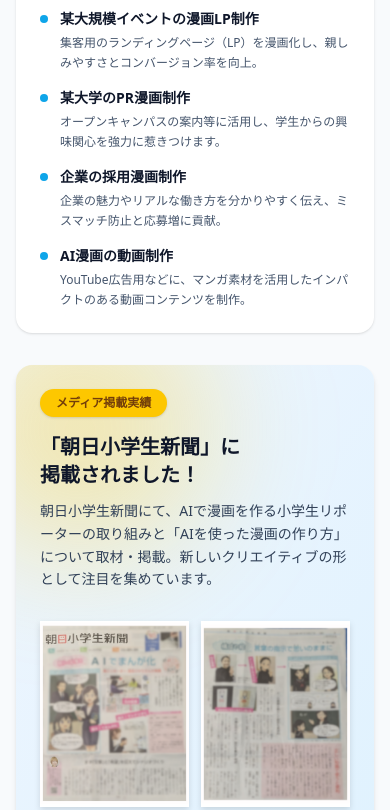
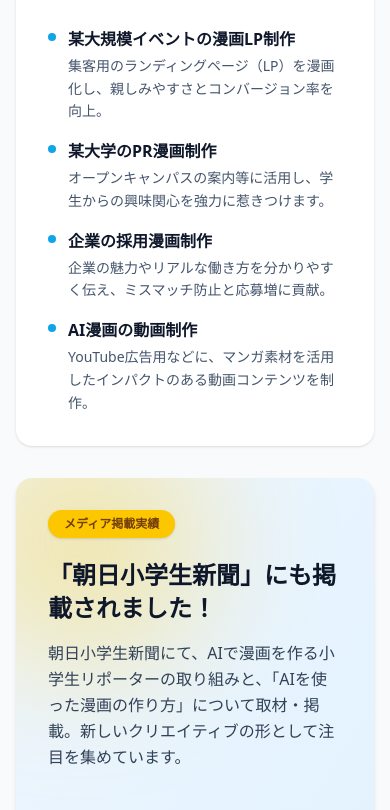
Before and after one commit to yohida-yoshi/aims-website, a Next.js app: page / in a window 390 px wide. Shown: the part 3914-4724 px from the top of the page. Built offline with nearby package versions, Linux system fonts and the light colour scheme.

Commit message:
企業・メディアセクションを元のレイアウトに戻す

```diff
--- a/src/components/Works.tsx
+++ b/src/components/Works.tsx
@@ -51,50 +51,63 @@
 
                 {/* 2. 企業・法人実績 & メディア掲載 */}
                 <div className="grid grid-cols-1 md:grid-cols-2 gap-8 mb-20">
-                    {/* 法人案件 */}
-                    <div className="p-6 md:p-8 rounded-2xl bg-white dark:bg-slate-950 shadow-sm">
-                        <h3 className="text-lg md:text-xl font-bold mb-4 text-primary-600">
-                            企業・教育・イベント向け<br className="sm:hidden" />マンガ・動画制作
-                        </h3>
-                        <p className="text-sm md:text-base text-slate-600 dark:text-slate-400 mb-6 leading-relaxed">
+
+                    {/* 法人案件まとめ */}
+                    <div className="p-8 rounded-2xl bg-white dark:bg-slate-950 shadow-sm">
+                        <h3 className="text-xl font-bold mb-4 text-primary-600">企業・教育・イベント向けマンガ・動画制作</h3>
+                        <p className="text-slate-600 dark:text-slate-400 mb-6 leading-relaxed">
                             企業の採用、イベント集客、大学のPRなど、多岐にわたるビジネス課題を「マンガの力」で解決しています。
                         </p>
                         <ul className="space-y-4">
-                            {[
-                                { title: "某大規模イベントの漫画LP制作", desc: "集客用のランディングページ（LP）を漫画化し、親しみやすさとコンバージョン率を向上。" },
-                                { title: "某大学のPR漫画制作", desc: "オープンキャンパスの案内等に活用し、学生からの興味関心を強力に惹きつけます。" },
-                                { title: "企業の採用漫画制作", desc: "企業の魅力やリアルな働き方を分かりやすく伝え、ミスマッチ防止と応募増に貢献。" },
-                                { title: "AI漫画の動画制作", desc: "YouTube広告用などに、マンガ素材を活用したインパクトのある動画コンテンツを制作。" },
-                            ].map((item, i) => (
-                                <li key={i} className="flex items-start gap-3">
-                                    <div className="mt-1.5 w-2 h-2 rounded-full bg-primary-500 shrink-0" />
-                                    <div>
-                                        <span className="text-foreground font-bold block mb-1 text-sm md:text-base">{item.title}</span>
-                                        <span className="text-xs md:text-sm text-slate-600 dark:text-slate-400 leading-relaxed block">{item.desc}</span>
-                                    </div>
-                                </li>
-                            ))}
+                            <li className="flex items-start gap-3">
+                                <div className="mt-1.5 w-2 h-2 rounded-full bg-primary-500 shrink-0" />
+                                <div>
+                                    <span className="text-foreground font-bold block mb-1">某大規模イベントの漫画LP制作</span>
+                                    <span className="text-sm text-slate-600 dark:text-slate-400 leading-relaxed block">集客用のランディングページ（LP）を漫画化し、親しみやすさとコンバージョン率を向上。</span>
+                                </div>
+                            </li>
+                            <li className="flex items-start gap-3">
+                                <div className="mt-1.5 w-2 h-2 rounded-full bg-primary-500 shrink-0" />
+                                <div>
+                                    <span className="text-foreground font-bold block mb-1">某大学のPR漫画制作</span>
+                                    <span className="text-sm text-slate-600 dark:text-slate-400 leading-relaxed block">オープンキャンパスの案内等に活用し、学生からの興味関心を強力に惹きつけます。</span>
+                                </div>
+                            </li>
+                            <li className="flex items-start gap-3">
+                                <div className="mt-1.5 w-2 h-2 rounded-full bg-primary-500 shrink-0" />
+                                <div>
+                                    <span className="text-foreground font-bold block mb-1">企業の採用漫画制作</span>
+                                    <span className="text-sm text-slate-600 dark:text-slate-400 leading-relaxed block">企業の魅力やリアルな働き方を分かりやすく伝え、ミスマッチ防止と応募増に貢献。</span>
+                                </div>
+                            </li>
+                            <li className="flex items-start gap-3">
+                                <div className="mt-1.5 w-2 h-2 rounded-full bg-primary-500 shrink-0" />
+                                <div>
+                                    <span className="text-foreground font-bold block mb-1">AI漫画の動画制作</span>
+                                    <span className="text-sm text-slate-600 dark:text-slate-400 leading-relaxed block">YouTube広告用などに、マンガ素材を活用したインパクトのある動画コンテンツを制作。</span>
+                                </div>
+                            </li>
                         </ul>
                     </div>
 
-                    {/* 新聞掲載 */}
-                    <div className="p-6 md:p-8 rounded-2xl bg-gradient-to-br from-blue-50 to-primary-100 dark:from-slate-900 dark:to-primary-950/40 shadow-md relative overflow-hidden">
+                    {/* 新聞掲載アピール */}
+                    <div className="p-8 rounded-2xl bg-gradient-to-br from-blue-50 to-primary-100 dark:from-slate-900 dark:to-primary-950/40 shadow-md relative overflow-hidden flex flex-col lg:flex-row gap-8 items-center">
                         <div className="absolute -top-16 -left-16 w-64 h-64 bg-yellow-400/30 rounded-full blur-3xl pointer-events-none" />
                         <div className="absolute -bottom-20 -right-20 w-80 h-80 bg-primary-400/20 rounded-full blur-3xl pointer-events-none" />
 
-                        <div className="relative z-10 mb-6">
-                            <div className="inline-block px-4 py-1.5 rounded-full bg-yellow-400 text-yellow-900 font-bold text-xs mb-4 shadow-sm">
+                        <div className="lg:w-1/2 flex flex-col justify-center items-start z-10 w-full relative">
+                            <div className="inline-block px-4 py-1.5 rounded-full bg-yellow-400 text-yellow-900 font-bold text-xs mb-5 shadow-sm relative z-10">
                                 メディア掲載実績
                             </div>
-                            <h3 className="text-xl md:text-2xl font-bold mb-3 text-foreground leading-snug">
-                                「朝日小学生新聞」に<br />掲載されました！
+                            <h3 className="text-2xl font-bold mb-4 text-foreground leading-snug text-left">
+                                「朝日小学生新聞」にも<br className="hidden lg:block" />掲載されました！
                             </h3>
-                            <p className="text-sm md:text-base text-slate-700 dark:text-slate-300 leading-relaxed">
-                                朝日小学生新聞にて、AIで漫画を作る小学生リポーターの取り組みと「AIを使った漫画の作り方」について取材・掲載。新しいクリエイティブの形として注目を集めています。
+                            <p className="text-slate-700 dark:text-slate-300 mb-0 leading-relaxed text-left">
+                                朝日小学生新聞にて、AIで漫画を作る小学生リポーターの取り組みと、「AIを使った漫画の作り方」について取材・掲載。新しいクリエイティブの形として注目を集めています。
                             </p>
                         </div>
-                        <div className="flex gap-3 md:gap-4 z-10 relative">
-                            <div className="w-1/2 aspect-[3/4] relative group">
+                        <div className="flex gap-4 lg:w-1/2 w-full z-10 justify-center">
+                            <div className="w-1/2 h-56 lg:h-72 relative group">
                                 <img
                                     src="/works/newspaper1.png"
                                     alt="朝日小学生新聞 掲載画像1"
@@ -102,7 +115,7 @@
                                     onError={(e) => e.currentTarget.style.display = 'none'}
                                 />
                             </div>
-                            <div className="w-1/2 aspect-[3/4] relative group">
+                            <div className="w-1/2 h-56 lg:h-72 relative group">
                                 <img
                                     src="/works/newspaper2.png"
                                     alt="朝日小学生新聞 掲載画像2"
@@ -112,6 +125,7 @@
                             </div>
                         </div>
                     </div>
+
                 </div>
 
                 {/* 3. アニメーション映画参加（最後に配置） */}
```
